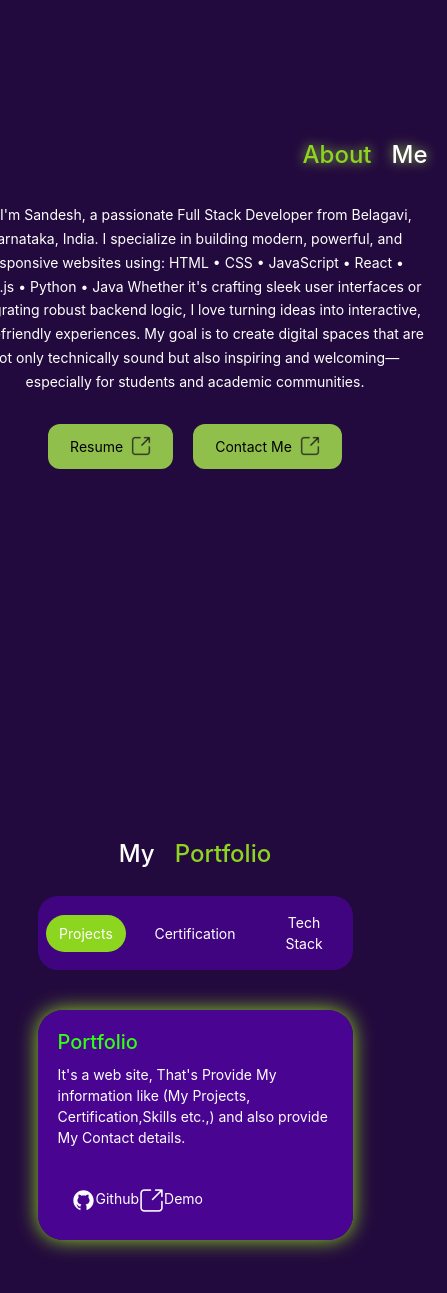
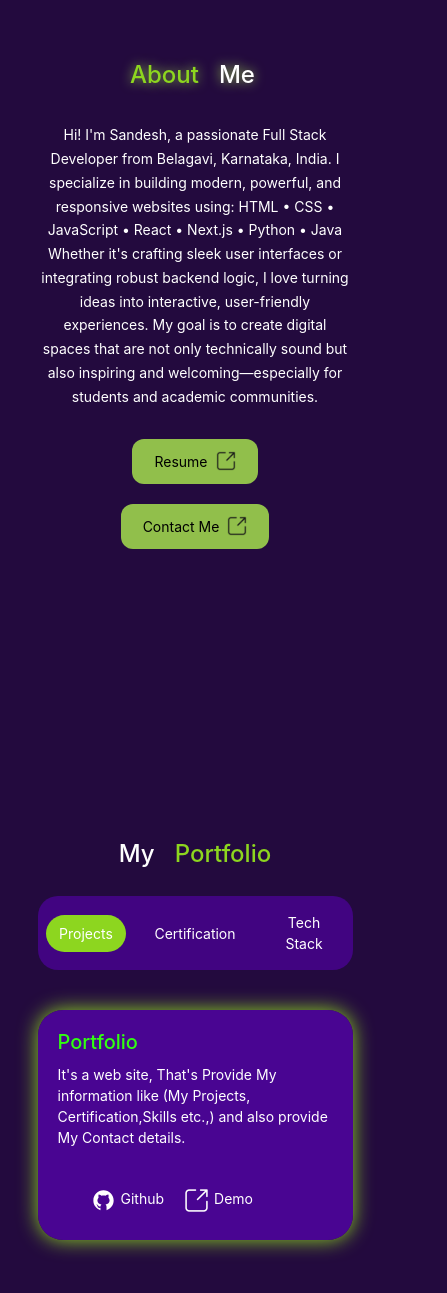
Before and after one commit to Sandesh-Chougala/Portfolio, a React (Create React App) app: page / in a window 390 px wide. Shown: the part 956-2249 px from the top of the page, 447 px wide, since content can reach past the window. Built offline with nearby package versions, Linux system fonts and the light colour scheme.

Commit message:
about page is complateded

```diff
--- a/src/componets/css/About.css
+++ b/src/componets/css/About.css
@@ -79,4 +79,7 @@
   .left-side {
     display: none;
   }
+  .content{
+    margin-left: 90px;
+  }
 }
--- a/src/componets/css/Home.css
+++ b/src/componets/css/Home.css
@@ -133,4 +133,7 @@
   .typing {
     font-size: 18px;
   }
+  .hk{
+    margin-left: 10px;
+  }
 }
--- a/src/componets/css/portfolio.css
+++ b/src/componets/css/portfolio.css
@@ -131,6 +131,8 @@
 .btn img {
   height: 25px;
   width: auto;
+  margin-left: 20px;
+  margin-right: 5px;
 }
 
 /* Responsive tweaks */
```
